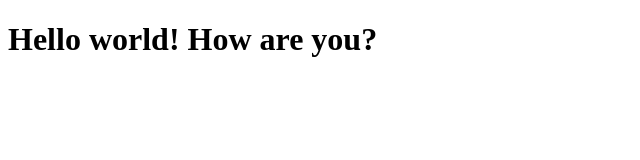
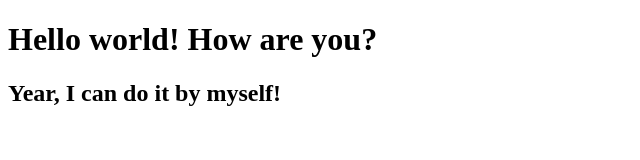
Before and after one commit to YuliiaGagina/git-js, a plain HTML site: page index.html in a window 1280 px wide. Shown: the whole page, without its empty margins (0-640 px from the left). Drawn offline with Linux system fonts and the light colour scheme.

Commit message:
index.html mod

```diff
--- a/index.html
+++ b/index.html
@@ -9,5 +9,6 @@
 </head>
 <body>
     <h1>Hello world! How are you?</h1>
+    <h2>Year, I can do it by myself!</h2>
 </body>
 </html>
```
